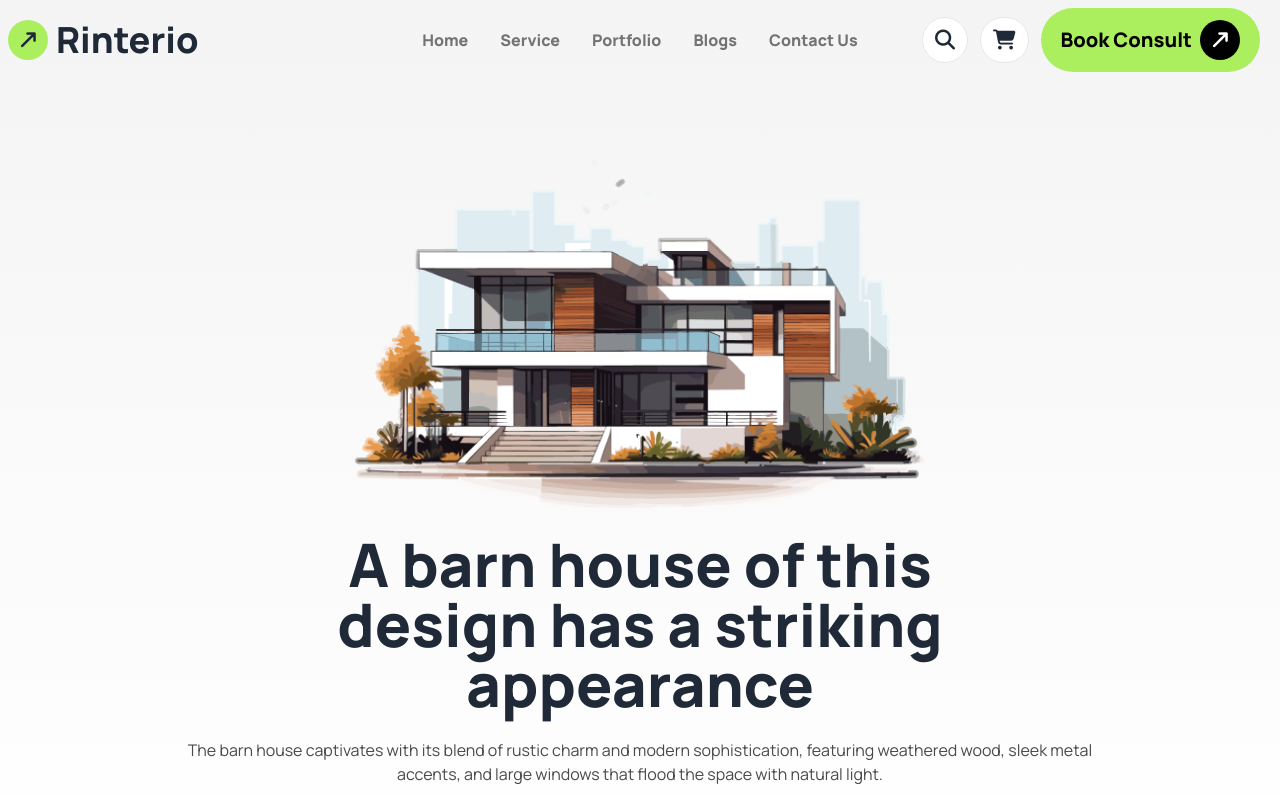
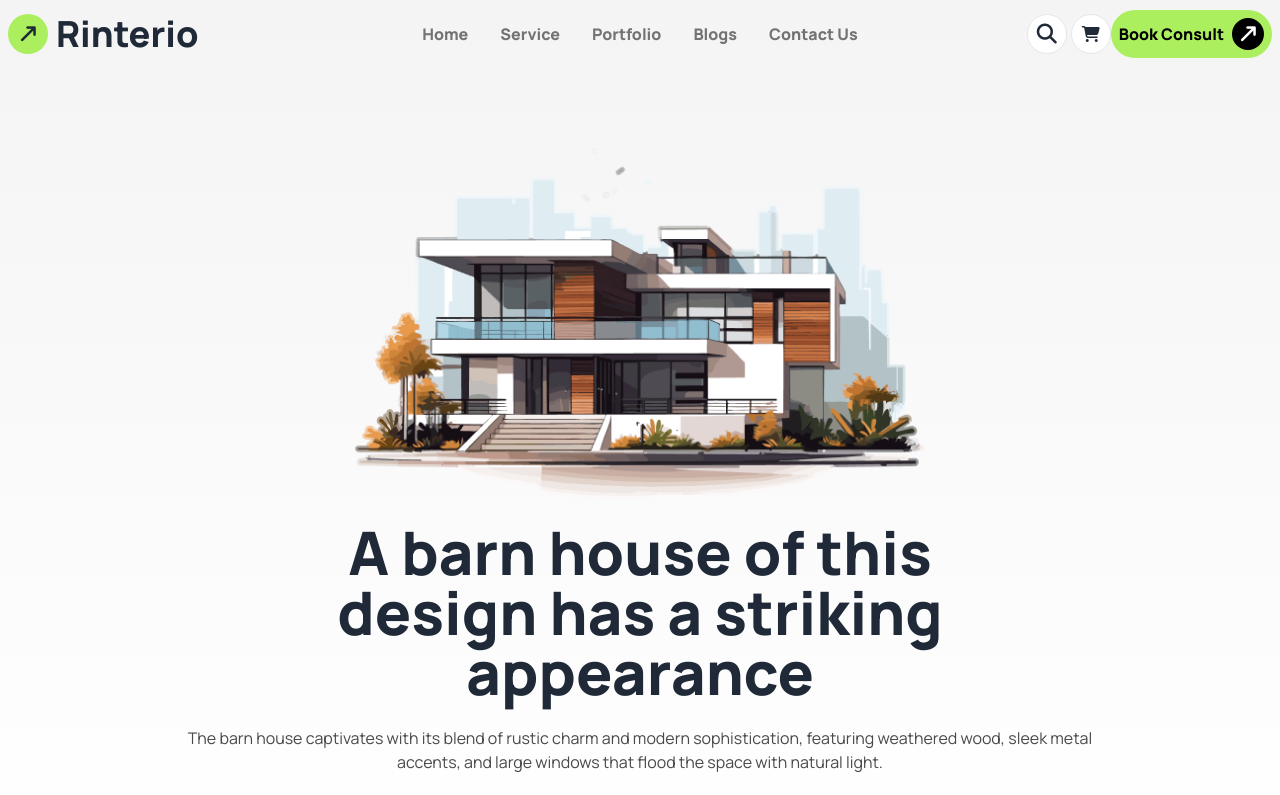
Before and after one commit to MizanurRahman5/A3-Rinterio-Website, a plain HTML site: page index.html in a window 1280 px wide. Shown: the top 795 px of the page. Drawn offline with nearby package versions, Linux system fonts and the light colour scheme.

Commit message:
nave Updated

```diff
--- a/index.html
+++ b/index.html
@@ -59,7 +59,7 @@
         <div class="navbar">
           <div class="navbar-start">
             <a href="#" class="text-xl">
-              <div class="flex items-center gap-2">
+              <div class="flex items-center justify-center gap-2">
                 <i
                 class="rotate-45 p-2 bg-btBg w-10 rounded-full h-10 flex items-center justify-center fa-solid fa-arrow-up-long"
               ></i>
@@ -99,25 +99,22 @@
               </li>
             </ul>
           </div>
-          <div class="navbar-end space-x-3">
-            <div class="space-x-3 md:flex text-xl max-sm:hidden">
-              <a href="#"
-                ><i
-                  class="bg-white border flex items-center justify-center rounded-full p-3 fa-solid fa-magnifying-glass"
-                ></i
-              ></a>
-              <a href=""
-                ><i
-                  class="bg-white border rounded-full p-3 fa-solid fa-cart-shopping"
-                ></i
-              ></a>
+          <div class="navbar-end">
+            <div class="flex items-center gap-1 max-sm:hidden">
+              <a href="#" class="h-10 w-10 rounded-full bg-white flex items-center justify-center border border-gray-200">
+                <i class="fa-solid fa-magnifying-glass text-xl"></i>
+              </a>
+              <a href="" class="h-10 w-10 rounded-full bg-white flex items-center justify-center border border-gray-200"><i class=" fa-solid fa-cart-shopping"></i>
+              </a>
             </div>
 
-            <div class="max-sm:hidden bg-btBg md:flex rounded-full gap-2 items-center justify-center py-3 px-5 ">
+            <div class="max-sm:hidden rounded-full flex items-center justify-center md:gap-1 lg:gap-2 bg-btBg py-2 px-2">
               <a
-                class="border-none   text-black font-extrabold text-xl" href="#">Book Consult</a>
-                <i class="rotate-45 text-white flex items-center justify-center text-xl p-2 bg-black w-10 rounded-full h-10 fa-solid fa-arrow-up-long"></i
-              >
+                class="border-none  text-black font-extrabold lg:text-[16px]" href="#">Book Consult
+
+              </a>
+              <i class="rotate-45 text-white flex items-center justify-center text-xl p-2 bg-black w-8 rounded-full h-8 fa-solid fa-arrow-up-long"></i
+                >
             </div>
 
             <div class="dropdown">
```
